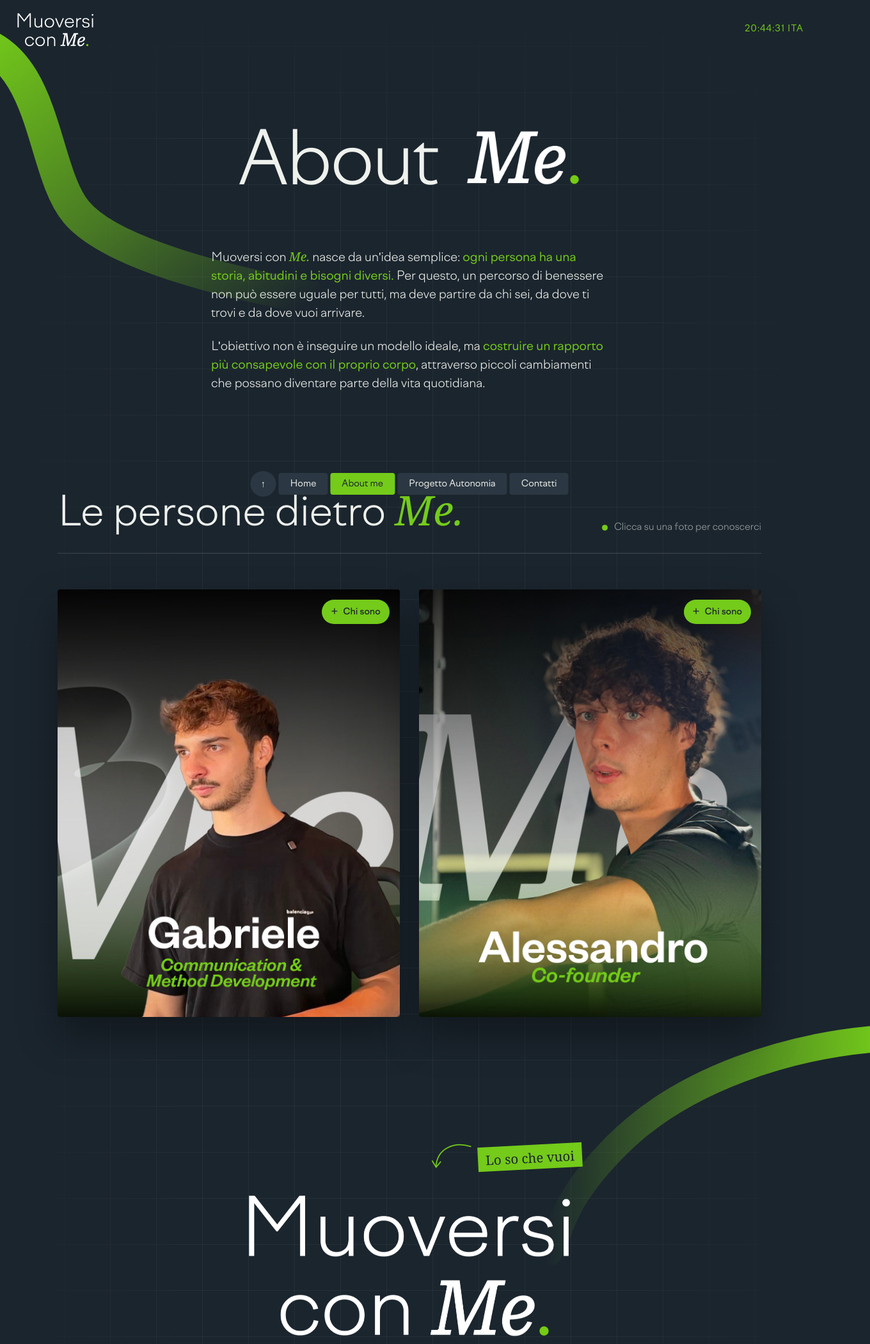
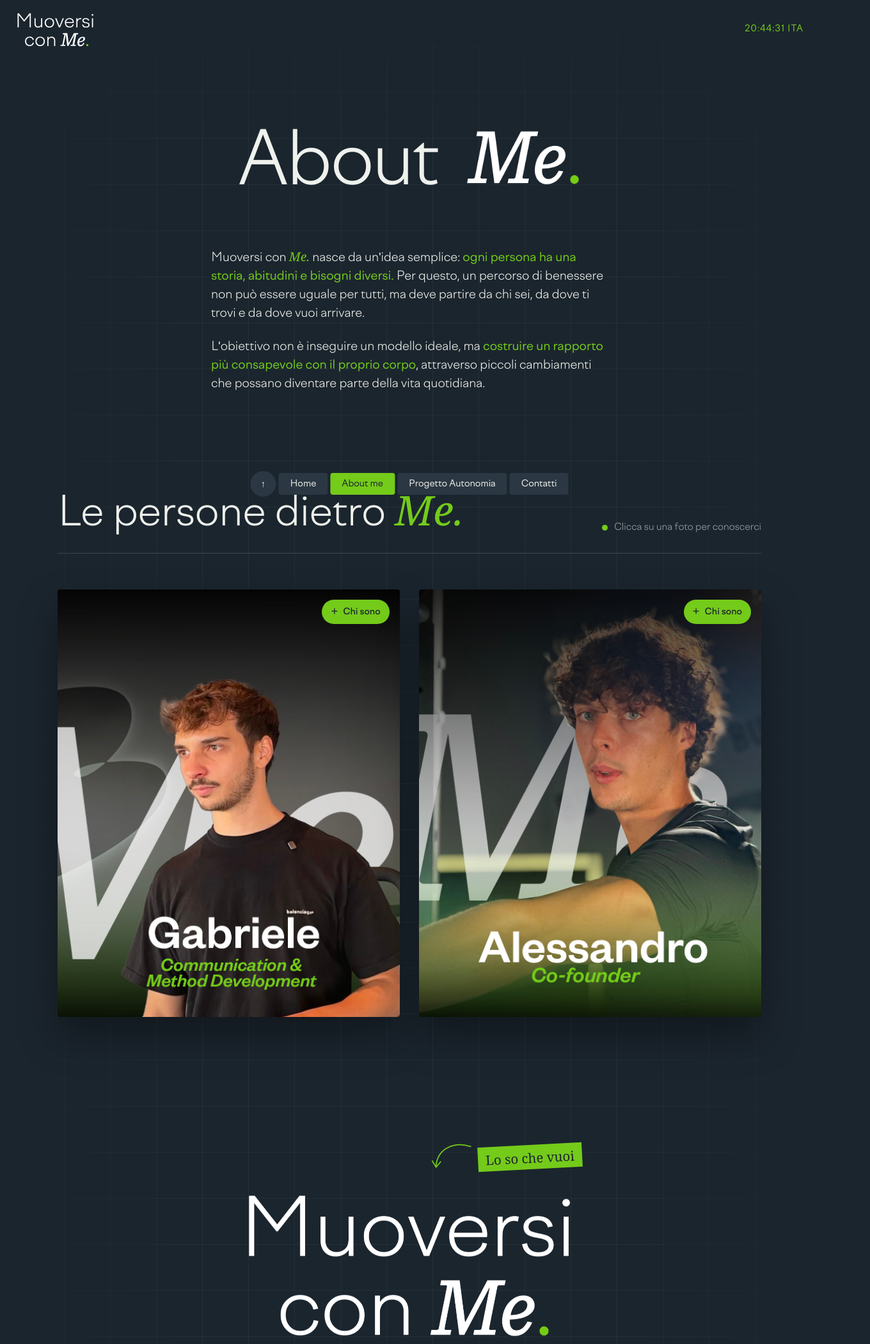
Before and after one commit to jacopomarchetti2100-oss/muoversiconme-prova, a plain HTML site: page about.html in a window 1280 px wide. Shown: the top 2100 px of the page at 64% size, 1360 px wide, since content can reach past the window. Drawn offline with Linux system fonts and the light colour scheme; a web font is replaced by a local one.

Commit message:
About: solo griglia sfumata, senza scie animate
Co-Authored-By: Claude Opus 5.5 <noreply@anthropic.com>

```diff
--- a/about.html
+++ b/about.html
@@ -39,13 +39,6 @@
       -webkit-mask-composite: source-in; mask-image: linear-gradient(to bottom, transparent, #000 6%, #000 94%, transparent), linear-gradient(to right, transparent, #000 22%, #000 78%, transparent);
       mask-composite: intersect; }
     @media (max-width: 800px) { body::before { background-size: 48px 48px; } }
-    /* scie verdi decorative (come Progetto Autonomia): si "disegnano" quando entrano nello schermo */
-    .scia { position: absolute; pointer-events: none; z-index: -1; }
-    .scia path { stroke-dasharray: 1; stroke-dashoffset: 1; transition: stroke-dashoffset 2.2s cubic-bezier(.4,0,.2,1); }
-    .scia.visibile path { stroke-dashoffset: 0; }
-    .scia-1 { top: 40px; left: -60px; width: min(46vw, 560px); }
-    .scia-2 { top: 1560px; right: -80px; width: min(42vw, 520px); }
-    .scia-3 { bottom: 520px; left: -40px; width: min(40vw, 480px); }
     img { max-width: 100%; display: block; }
     a { color: inherit; }
     em { font-family: var(--font-titoli); font-weight: 300; color: var(--colore-principale); }
@@ -167,7 +160,6 @@
       .storia h1 { animation: none; }
       .appare { opacity: 1; transform: none; transition: none; }
       .giro { transition: none; }
-      .scia path { stroke-dashoffset: 0; transition: none; }
     }
 
     /* ====== VERSIONE TELEFONO ====== */
@@ -195,20 +187,6 @@
   </style>
 </head>
 <body>
-
-  <!-- Scie verdi decorative, come in Progetto Autonomia -->
-  <svg class="scia scia-1" viewBox="0 0 500 400" fill="none" aria-hidden="true">
-    <defs><linearGradient id="sfuma-1" x1="0" y1="0" x2="1" y2="1"><stop offset="0" stop-color="#74cb1a"/><stop offset=".55" stop-color="#74cb1a" stop-opacity=".5"/><stop offset="1" stop-color="#74cb1a" stop-opacity="0"/></linearGradient></defs>
-    <path pathLength="1" d="M10 20 C 120 40, 110 200, 160 260 S 380 360, 490 380" stroke="url(#sfuma-1)" stroke-width="46" stroke-linecap="round"/>
-  </svg>
-  <svg class="scia scia-2" viewBox="0 0 500 400" fill="none" aria-hidden="true">
-    <defs><linearGradient id="sfuma-2" x1="1" y1="0" x2="0" y2="0"><stop offset="0" stop-color="#74cb1a"/><stop offset="1" stop-color="#74cb1a" stop-opacity="0"/></linearGradient></defs>
-    <path pathLength="1" d="M520 60 C 380 70, 220 120, 120 220 S 40 360, 10 390" stroke="url(#sfuma-2)" stroke-width="40" stroke-linecap="round"/>
-  </svg>
-  <svg class="scia scia-3" viewBox="0 0 500 300" fill="none" aria-hidden="true">
-    <defs><linearGradient id="sfuma-3" x1="0" y1="0" x2="1" y2="0"><stop offset="0" stop-color="#74cb1a"/><stop offset="1" stop-color="#74cb1a" stop-opacity="0"/></linearGradient></defs>
-    <path pathLength="1" d="M-20 280 C 120 230, 260 160, 490 30" stroke="url(#sfuma-3)" stroke-width="40" stroke-linecap="round"/>
-  </svg>
 
   <!-- ================= BARRA IN ALTO + MENU ================= -->
   <header>
@@ -340,7 +318,7 @@
     const osservatore = new IntersectionObserver(voci => voci.forEach(v => {
       if (v.isIntersecting) { v.target.classList.add('visibile'); osservatore.unobserve(v.target); }
     }), { threshold: 0.15 });
-    document.querySelectorAll('.appare, .scia').forEach(el => osservatore.observe(el));
+    document.querySelectorAll('.appare').forEach(el => osservatore.observe(el));
 
     // Banner reel: scorre da solo in loop; si ferma col mouse sopra e si può trascinare o scorrere a mano
     const banner = document.querySelector('.reel-banner');
```
